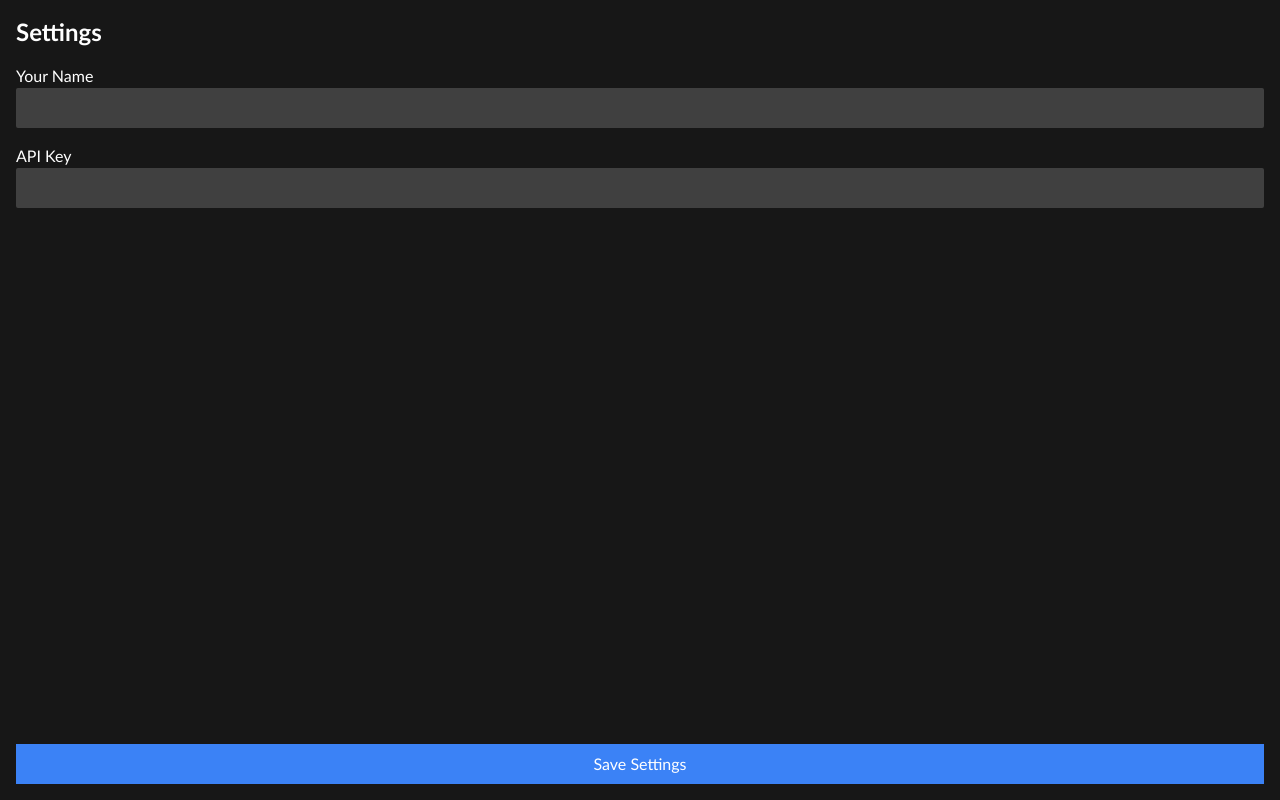
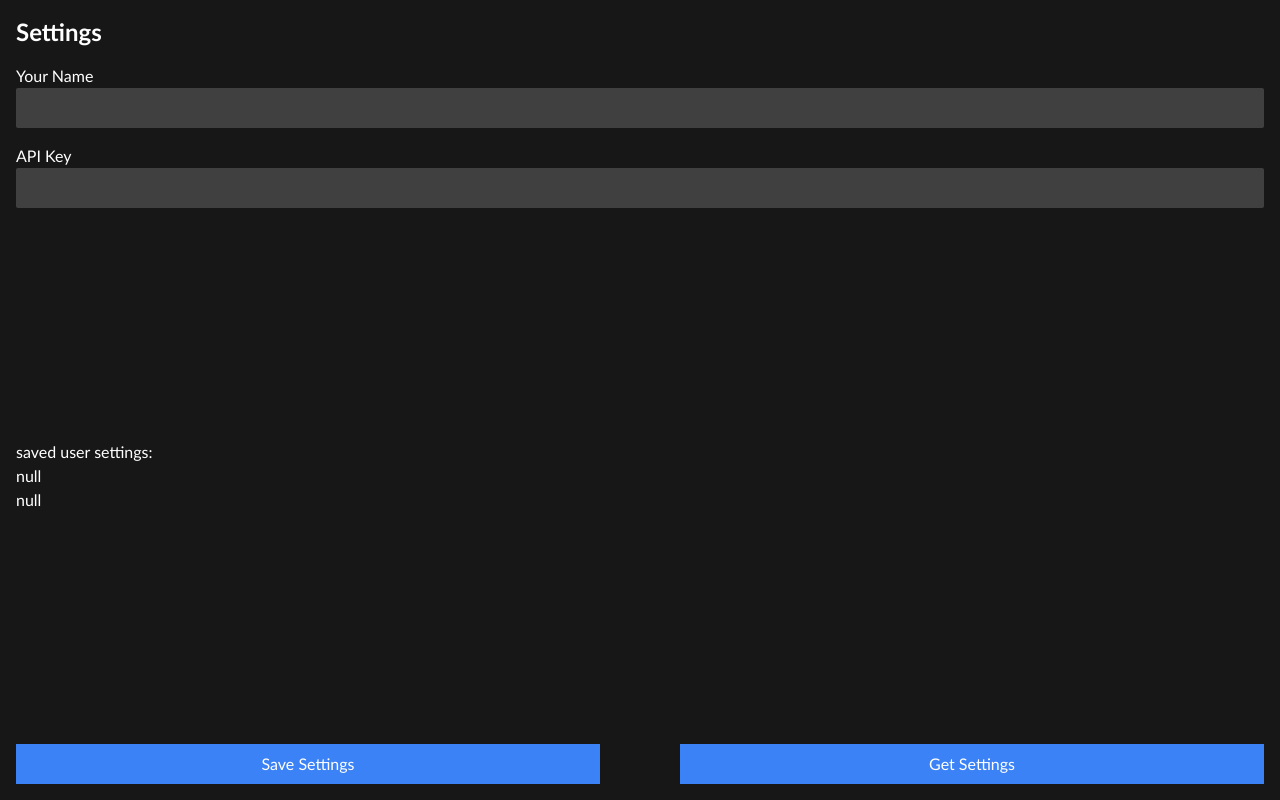
Before and after one commit to Alxlol/desktopGPT, a SvelteKit app: page /settings in a window 1280 px wide. Built offline with nearby package versions, Linux system fonts and the light colour scheme; some icons are missing.

Commit message:
moved user settings to local storage

```diff
--- a/src/lib/components/Loader.svelte
+++ b/src/lib/components/Loader.svelte
@@ -4,7 +4,7 @@
 </script>
 
 {#if loading}
-	<div class="my-2 flex items-center justify-center">
+	<div class="my-6 flex items-center justify-center">
 		<Icon width="30" height="30" icon="line-md:loading-twotone-loop" />
 	</div>
 {/if}
--- a/src/lib/userSettings.ts
+++ b/src/lib/userSettings.ts
@@ -1,16 +1,28 @@
-// Assuming Tauri APIs are available
-import { fs } from '@tauri-apps/api';
-import { BaseDirectory } from '@tauri-apps/api/fs';
 import { writable } from 'svelte/store';
 
-const userSettings = writable({ name: '', apiKey: '' });
+type UserSettings = {
+	name: string | null;
+	apiKey: string | null;
+};
 
-// export async function saveUserSettings() {
-// 	await fs.writeTextFile('userData.conf', '12dsf', { dir: BaseDirectory.Cache });
-// 	console.log('textFileWritten');
-// }
+export const store_userSettings = writable<UserSettings>();
 
-// export async function getFile() {
-// 	const result = await fs.readTextFile('userData.conf', { dir: BaseDirectory.Desktop });
-// 	console.log(result);
-// }
+export function updateUserSettings(userSettings: UserSettings) {
+	if (userSettings.apiKey && userSettings.name) {
+		store_userSettings.set({ name: userSettings.name, apiKey: userSettings.apiKey });
+		localStorage.setItem('name', userSettings.name);
+		localStorage.setItem('apiKey', userSettings.apiKey);
+		console.log('saving user settings...');
+	} else {
+		console.log('no values, nothing will be saved');
+	}
+}
+
+export function loadUserSettings() {
+	let userSettings: UserSettings = {
+		name: localStorage.getItem('name'),
+		apiKey: localStorage.getItem('apiKey')
+	};
+	store_userSettings.set(userSettings);
+	console.log('loading user settings');
+}
--- a/src/routes/settings/+page.svelte
+++ b/src/routes/settings/+page.svelte
@@ -1,8 +1,11 @@
 <script lang="ts">
 	import GotoButton from '$lib/components/utils/GotoButton.svelte';
+	import { loadUserSettings, updateUserSettings, store_userSettings } from '$lib/userSettings';
 
-	let apiKey: string = '';
-	let name: string = '';
+	loadUserSettings();
+
+	let apiKey: string | null = $store_userSettings?.apiKey;
+	let name: string | null = $store_userSettings?.name;
 </script>
 
 <div class="flex items-center justify-between p-4">
@@ -30,15 +33,17 @@
 					type="text"
 				/>
 			</div>
-
-			<!-- <div class="flex flex-col">
-				<label for="theme">Theme</label>
-				<select id="theme">
-					<option value="none">None</option>
-					<option value="pirate">Pirate</option>
-				</select>
-			</div> -->
 		</div>
-		<button class="bg-blue-500 py-2">Save Settings</button>
+		<div>
+			<p>saved user settings:</p>
+			<p>{$store_userSettings?.name}</p>
+			<p>{$store_userSettings?.apiKey}</p>
+		</div>
+		<div class="flex w-full gap-20">
+			<button on:click={() => updateUserSettings({ name, apiKey })} class="w-full bg-blue-500 py-2"
+				>Save Settings</button
+			>
+			<button on:click={loadUserSettings} class="w-full bg-blue-500 py-2">Get Settings</button>
+		</div>
 	</form>
 </main>
```
